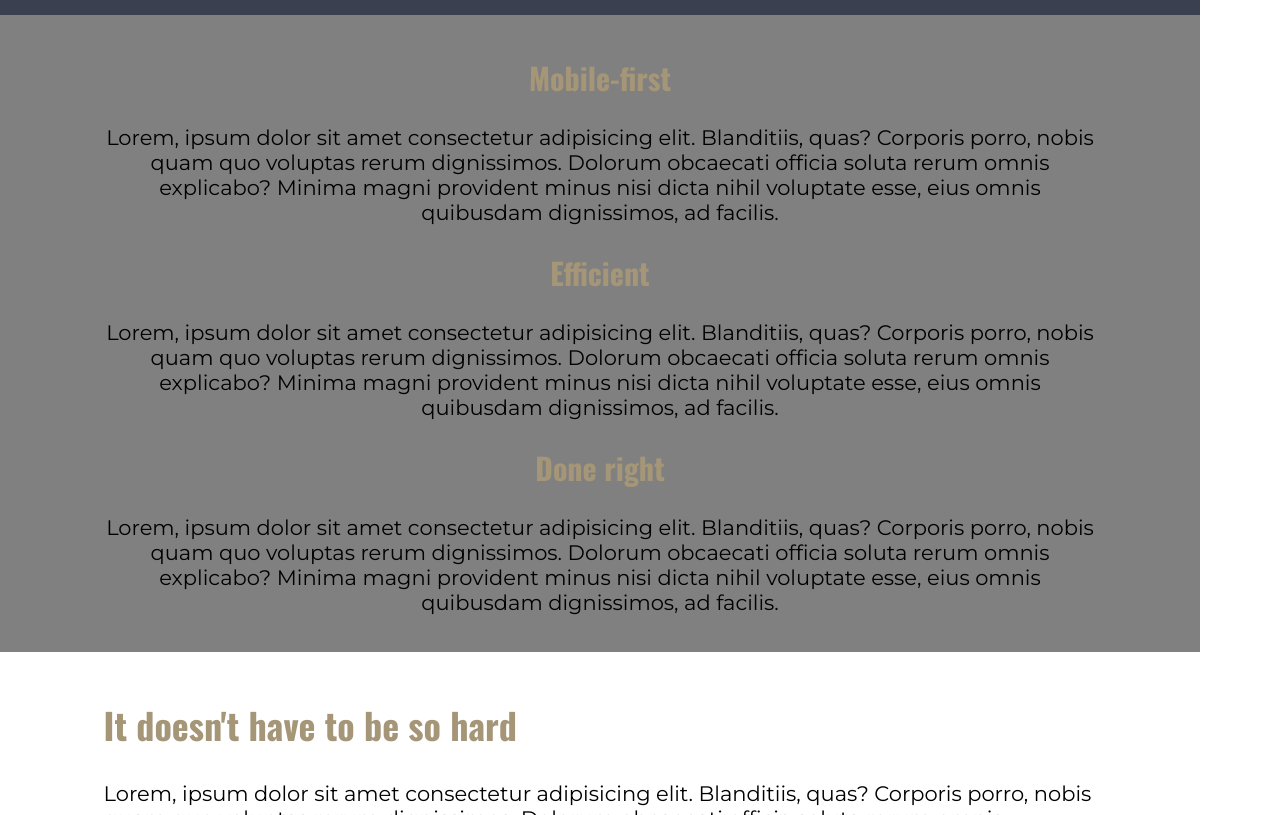
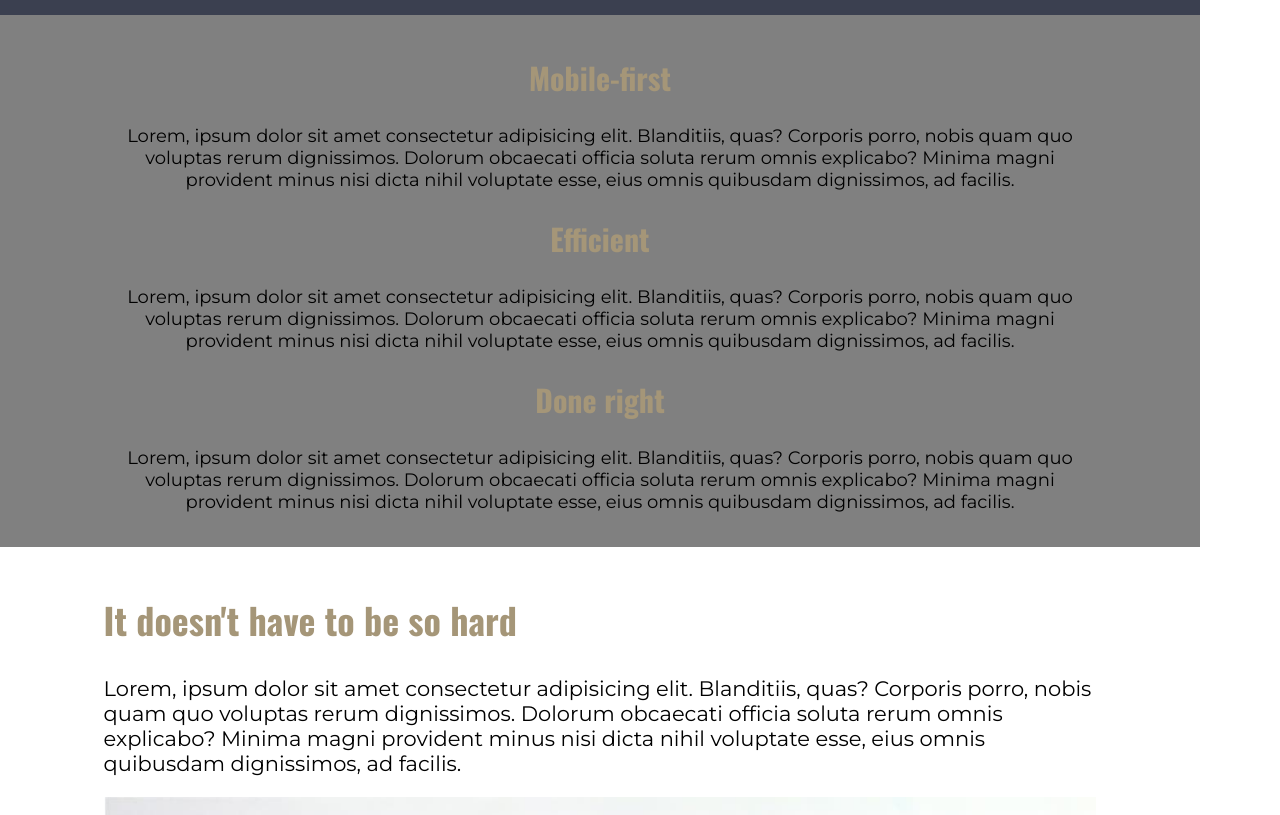
Before and after one commit to JUGG097/Responsive-Capstone, a plain HTML site: page index.html in a window 1280 px wide. Shown: the part 660-1475 px from the top of the page. Drawn offline with nearby package versions, Linux system fonts and the light colour scheme.

Commit message:
modified the index.html

```diff
--- a/index.html
+++ b/index.html
@@ -58,7 +58,7 @@
             <div class="col">
                 <h2 class="heading">Mobile-first</h2>
 
-                <p class="black-color">
+                <p class="section-2-black-color">
                     Lorem, ipsum dolor sit amet consectetur adipisicing elit.
                     Blanditiis, quas? Corporis porro, nobis quam quo voluptas rerum dignissimos.
                     Dolorum obcaecati officia soluta rerum omnis explicabo?
@@ -69,7 +69,7 @@
             <div class="col">
                 <h2 class="heading">Efficient</h2>
 
-                <p class="black-color">
+                <p class="section-2-black-color">
                     Lorem, ipsum dolor sit amet consectetur adipisicing elit.
                     Blanditiis, quas? Corporis porro, nobis quam quo voluptas rerum dignissimos.
                     Dolorum obcaecati officia soluta rerum omnis explicabo?
@@ -80,7 +80,7 @@
             <div class="col">
                 <h2 class="heading">Done right</h2>
 
-                <p class="black-color">
+                <p class="section-2-black-color">
                     Lorem, ipsum dolor sit amet consectetur adipisicing elit.
                     Blanditiis, quas? Corporis porro, nobis quam quo voluptas rerum dignissimos.
                     Dolorum obcaecati officia soluta rerum omnis explicabo?
```
